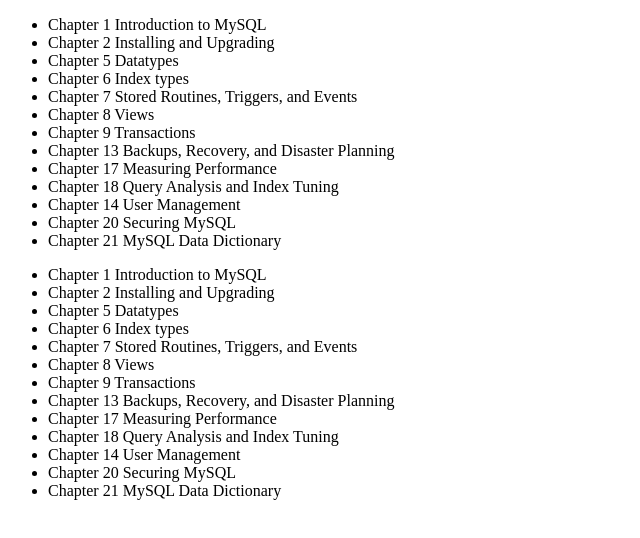
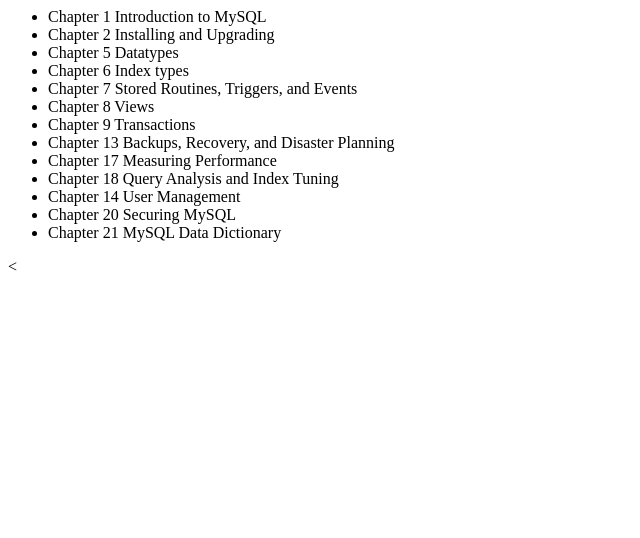
Before and after one commit to rfins/rfins.github.com, a plain HTML site: page index.html in a window 1280 px wide. Shown: the whole page, without its empty margins (0-640 px from the left). Drawn offline with Linux system fonts and the light colour scheme.

Commit message:
Update index.html

```diff
--- a/index.html
+++ b/index.html
@@ -1,7 +1,4 @@
-<!DOCTYPE html>
-<html>
-<head>
-  <meta charset="utf-8">
+
   <title><!DOCTYPE html>
 <html>
 <head>
@@ -26,26 +23,5 @@
   </ul>
 
 
-</body>
-</html></title>
-</head>
-<body>
-  <ul>
-
-    <li>Chapter 1 Introduction to MySQL </li>    <li>Chapter 2 Installing and Upgrading</li>
-<li>Chapter 5 Datatypes </li>
-<li>Chapter 6 Index types </li>
-<li>Chapter 7 Stored Routines, Triggers, and Events </li>
-<li>Chapter 8 Views </li>
-<li>Chapter 9 Transactions</li>
-<li>Chapter 13 Backups, Recovery, and Disaster Planning </li>
-<li>Chapter 17 Measuring Performance </li>
-<li>Chapter 18 Query Analysis and Index Tuning </li>
-<li>Chapter 14 User Management </li>
-<li>Chapter 20 Securing MySQL </li>
-    <li>Chapter 21 MySQL Data Dictionary</li>
-  </ul>
-
-
-</body>
+<
 </html>
```
